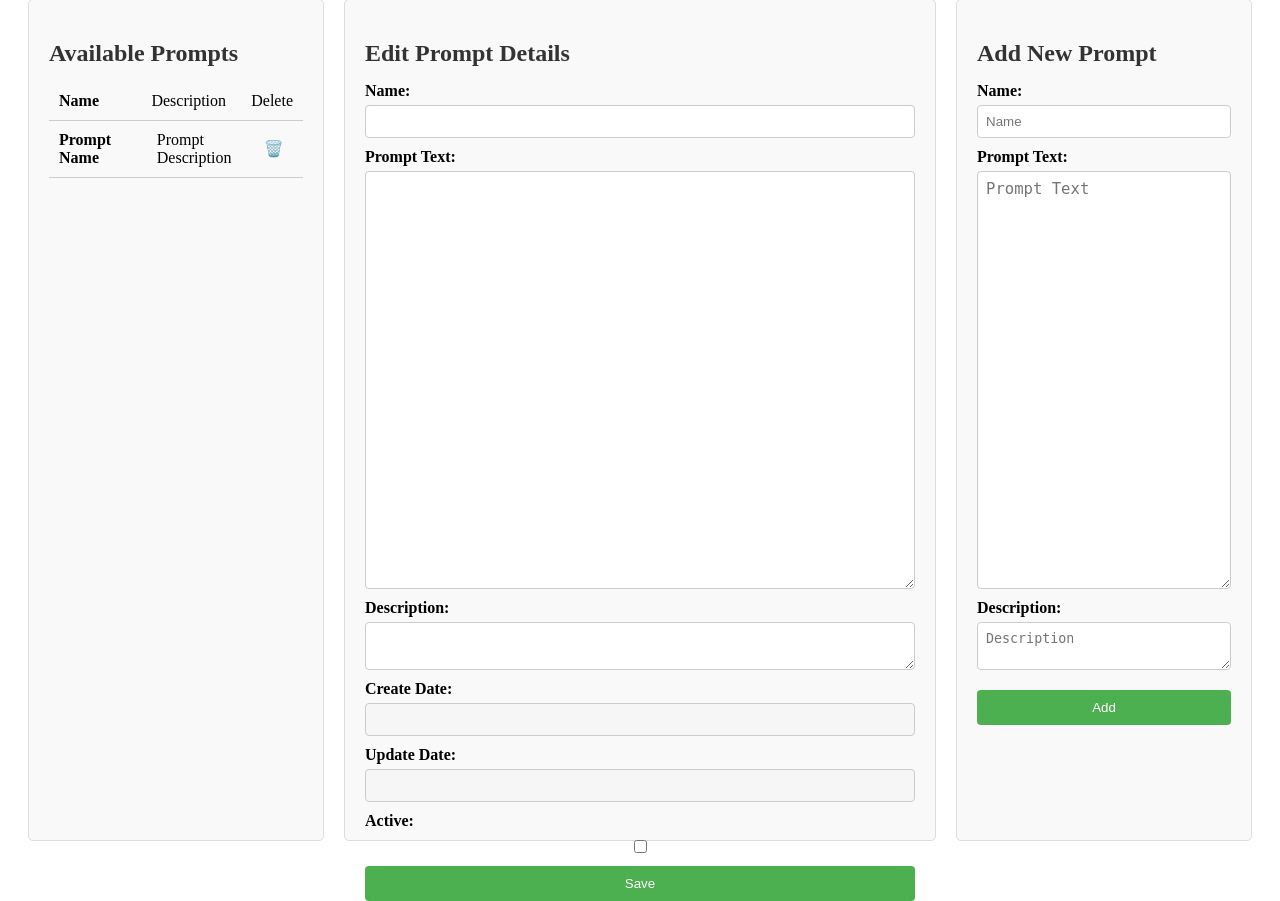
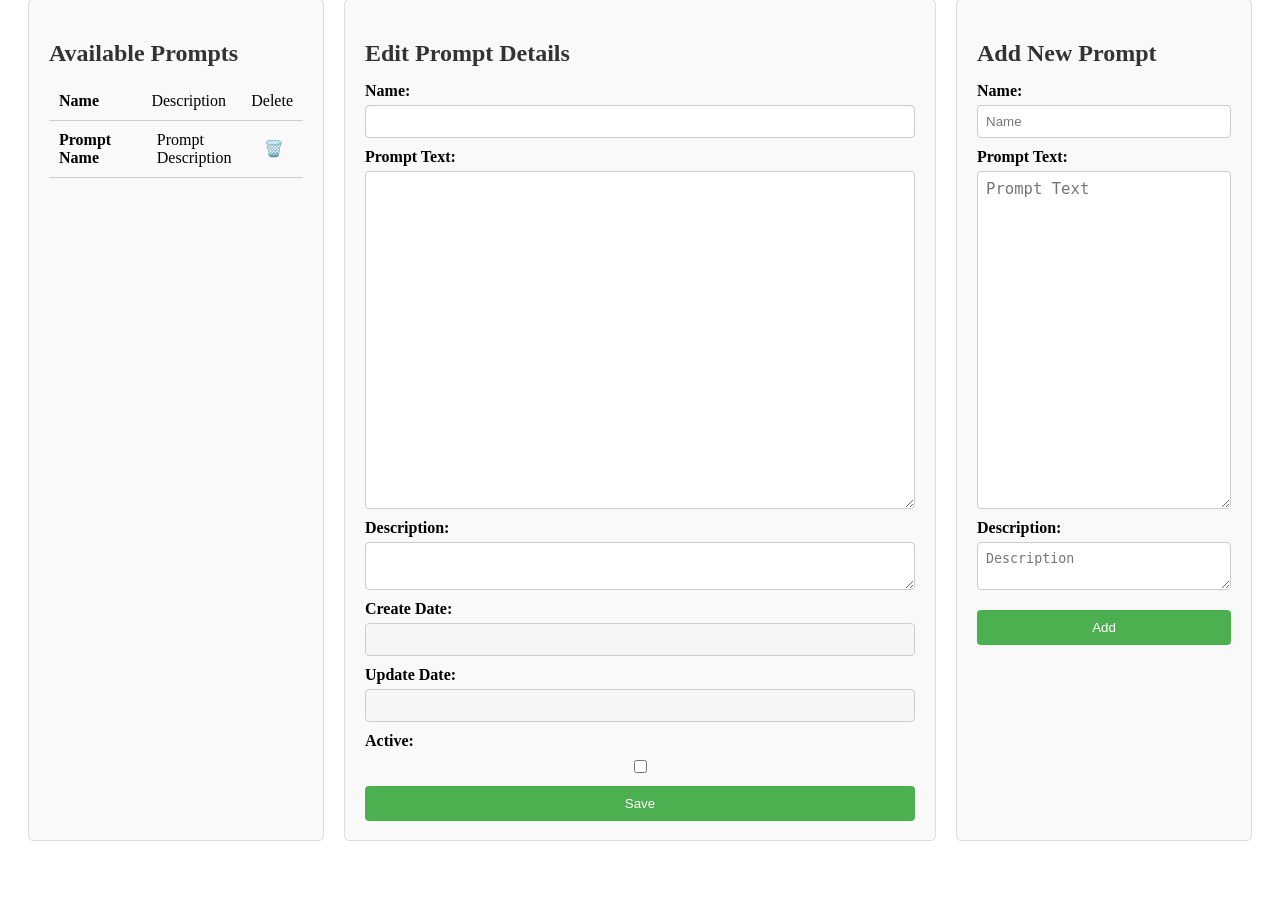
Before and after one commit to dehaitest/Sapper_community_backend, a Python web app: template app/templates/prompt.html in a window 1280 px wide. Shown: the part 29-930 px from the top of the page. After the commit the page ends 870 px from the top, so only its background shows below. Run offline with Jinja, Linux system fonts and the light colour scheme; the template is opened without the code that fills it, so the values that code supplies are empty.

Commit message:
adjust prompt page

```diff
--- a/app/static/css/prompt_style.css
+++ b/app/static/css/prompt_style.css
@@ -50,7 +50,7 @@
     flex-grow: 1; /* Expand to fill the vertical space */
     height: 100%; /* Full height within its container */
     resize: vertical; /* Allow resizing vertically */
-    height: calc(100vh - 50vh); /* Adjust the value accordingly */
+    height: 40vh; /* Adjust the value accordingly */
 }
 
 /* Headings style */
```
